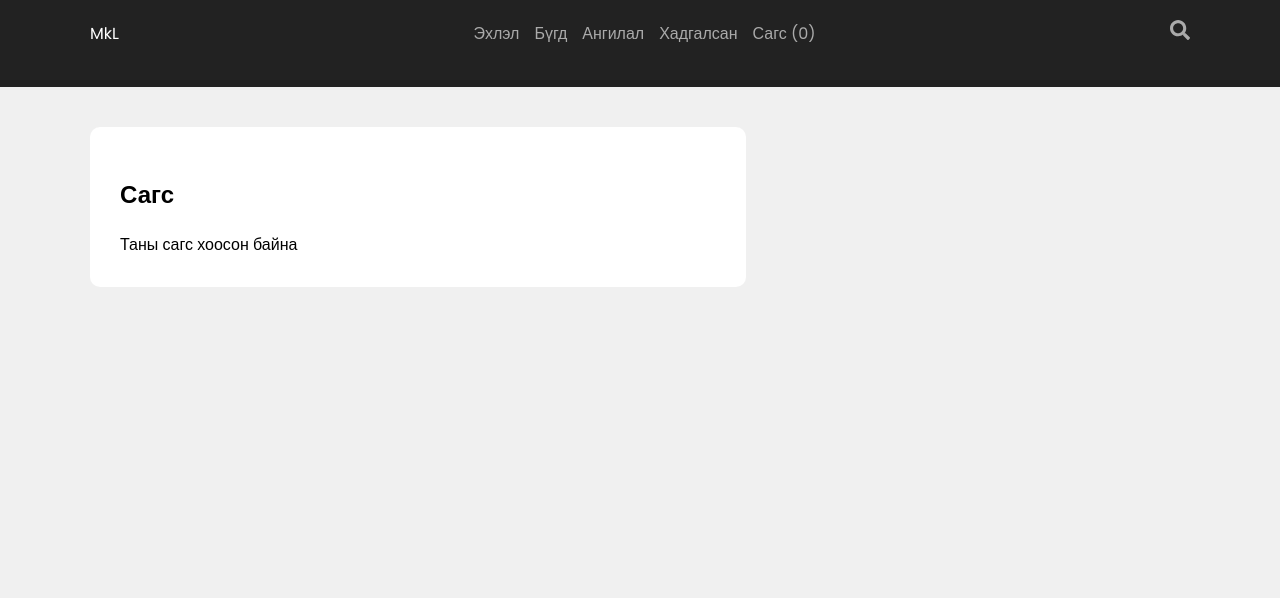
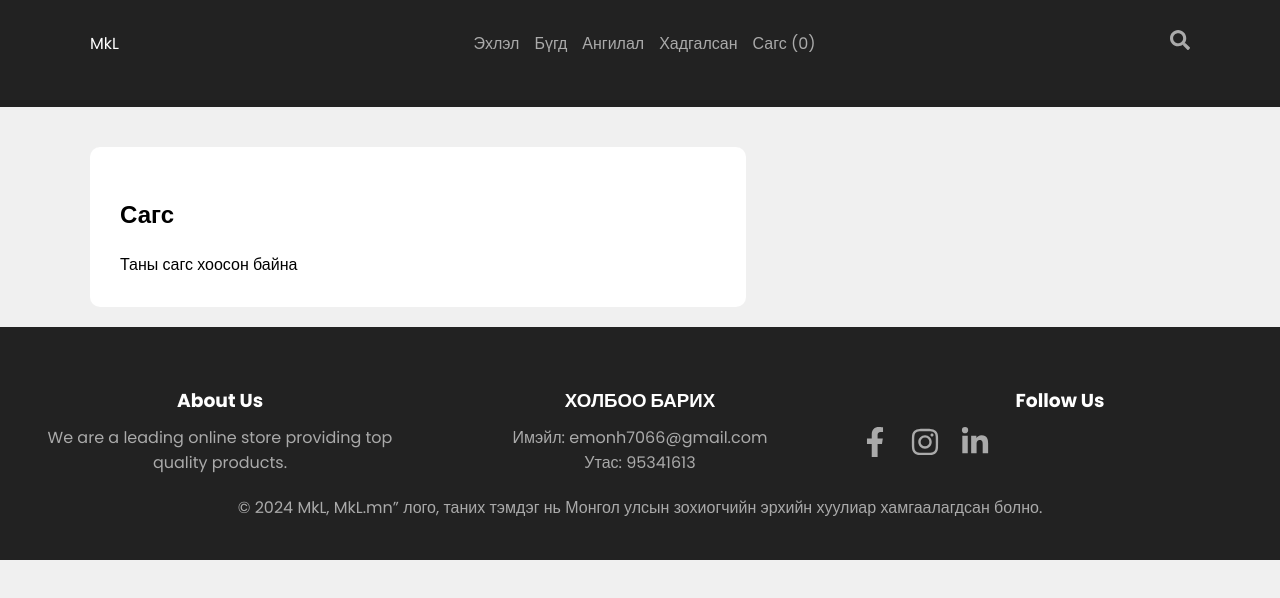
Before and after one commit to MkL1106/MkL_front, a Next.js app: page /cart in a window 1280 px wide. Shown: the top 598 px of the page. Built offline with nearby package versions, Linux system fonts and the light colour scheme.

Commit message:
last changes

```diff
--- a/components/Footer.js
+++ b/components/Footer.js
@@ -3,10 +3,18 @@ import styled from "styled-components";
 import { FaFacebookF, FaInstagram, FaLinkedinIn } from "react-icons/fa";
 
 const StyledFooter = styled.footer`
-  background-color: #222;
-  color: #fff;
-  padding: 40px 20px;
-  text-align: center;
+   display: none;
+   @media screen and (min-width: 768px) {
+      display: block;
+      background-color: #222;
+      color: #fff;
+      padding: 40px 20px;
+      text-align: center;
+      bottom: 0;
+      left: 0;
+      right: 0;
+      z-index: 10;
+   }
 `;
 
 const FooterContent = styled.div`
--- a/components/Header.js
+++ b/components/Header.js
@@ -55,12 +55,12 @@ const NavLink = styled(Link)`
 `;
 
 const SearchLink = styled(Link)`
-    display: block;
+    display : none;
+    @media screen and (min-width: 768px){
+        display: block;
     color:#aaa;
     text-decoration:none;
     padding: 10px 0;
-    @media screen and (min-width: 768px){
-        padding:0;
     }
 `;
 
@@ -74,7 +74,8 @@ const NavButton = styled.button`
     position: relative;
     z-index:11;
     @media screen and (min-width: 768px){
-        display: none;
+         display : none;
+
     }
 `;
 
--- a/pages/cart.js
+++ b/pages/cart.js
@@ -10,6 +10,7 @@
     import { useContext, useEffect, useState } from "react";
     import styled from "styled-components";
     import { saveInfo, createInvoice } from "./api/buy";
+import Footer from "@/components/Footer";
 
     export const ColumnsWrapper = styled.div`
         display: grid;
@@ -345,11 +346,12 @@
                                             onChange={ev => setCode(ev.target.value)}
                                         />
                                     </CityHolder>
-                                    <Button $black $block onClick={handleContinue}>Захиалах</Button>
+                                    <Button $black $block onClick={doOrder}>Захиалах</Button>
                             </Box>
                         )}
                     </ColumnsWrapper>
                 </Center>
+              <Footer/>
             </>
         );
     }
--- a/pages/wishlist.js
+++ b/pages/wishlist.js
@@ -9,6 +9,7 @@ import { useContext, useEffect, useState } from "react";
 import styled from "styled-components";
 import ProductsGrid from "@/components/ProductsGrid";
 import WishListProductsGrid from "@/components/WishListProductsGrid";
+import Footer from "@/components/Footer";
 
 export const ColumnsWrapper = styled.div`
     padding-bottom:60px;
@@ -69,6 +70,8 @@ const CityHolder = styled.div`
     gap: 5px;
 `;
 
+
+
 export default function WishListPage() {
     const { wishListProducts, removeProductFromWishList } = useContext(WishListContext);
     const [products, setProducts] = useState([]);
@@ -108,6 +111,7 @@ export default function WishListPage() {
                         )}
                 </ColumnsWrapper>
             </Center>
+            <Footer />
         </>
     );
 }
```
